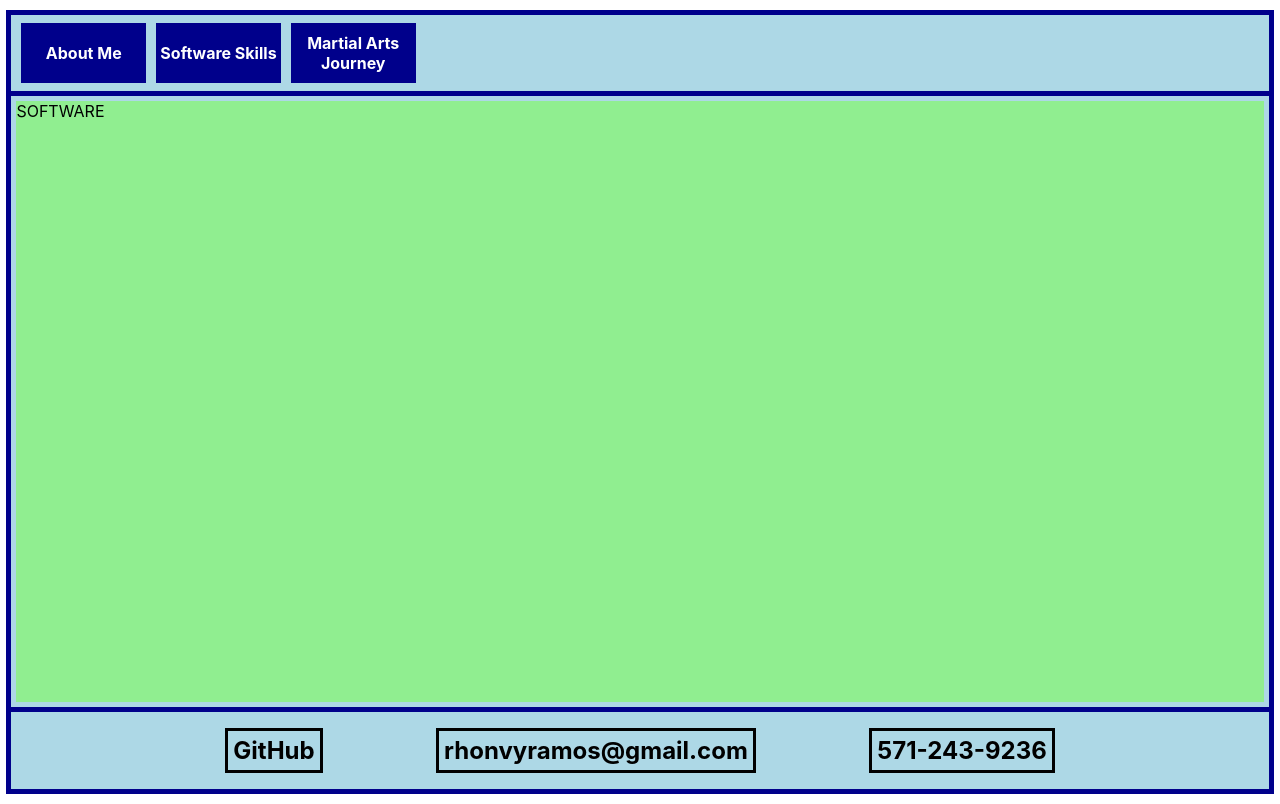
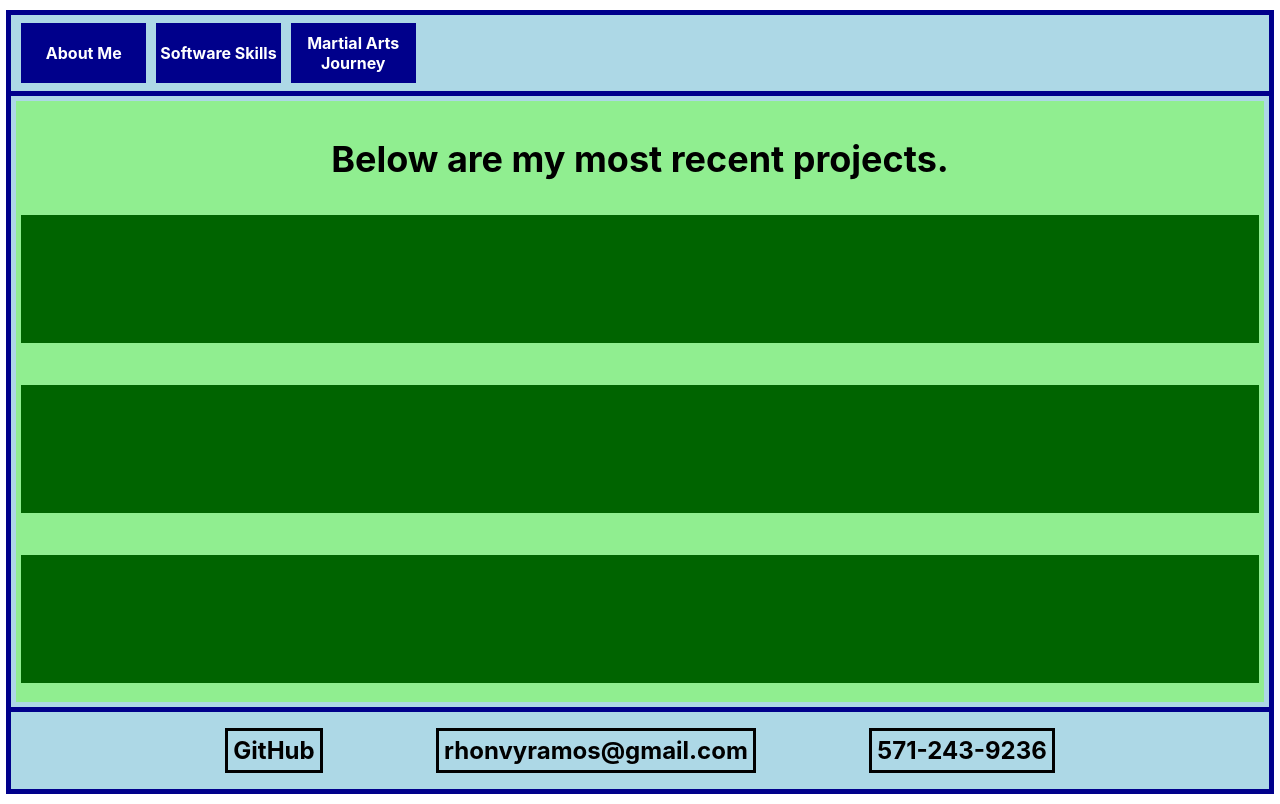
Before and after one commit to rhonvyramos/resume-portfolio-overdone, a React (Create React App) app: page /software in a window 1280 px wide. Built offline with nearby package versions, Linux system fonts and the light colour scheme.

Commit message:
software page sizing set

```diff
--- a/src/assets/software.css
+++ b/src/assets/software.css
@@ -4,3 +4,41 @@
 
     background-color: lightgreen;
 }
+
+#software_contents {
+    display: flex;
+    flex-direction: column;
+    justify-content: center;
+
+    height: 100%;
+    width: 100%;
+}
+
+#software_title {
+    height: 15%;
+    width: 100%;
+
+    text-align: center;
+
+    font-size: 36px;
+    font-weight: bold;
+}
+
+#software_projects {
+    display: flex;
+    flex-direction: column;
+    justify-content: space-around;
+    align-items: center;
+
+    height: 85%;
+    width: 100%;
+}
+
+.project_box {
+    height: 25%;
+    width: calc(100% - 10px);
+
+    margin-top: 5px;
+
+    background-color: darkgreen;
+}
--- a/src/pages/Software.js
+++ b/src/pages/Software.js
@@ -6,7 +6,22 @@ export default function Software() {
     return(
         <FadeIn inProp={true}>
             <section id="page_software">
-                SOFTWARE
+                <div id="software_contents">
+                    <div id="software_title">
+                        <p>Below are my most recent projects.</p>
+                    </div>
+                    <div id="software_projects">
+                        <div className="project_box">
+
+                        </div>
+                        <div className="project_box">
+
+                        </div>
+                        <div className="project_box">
+
+                        </div>
+                    </div>
+                </div>
             </section>
         </FadeIn>
     )
```
